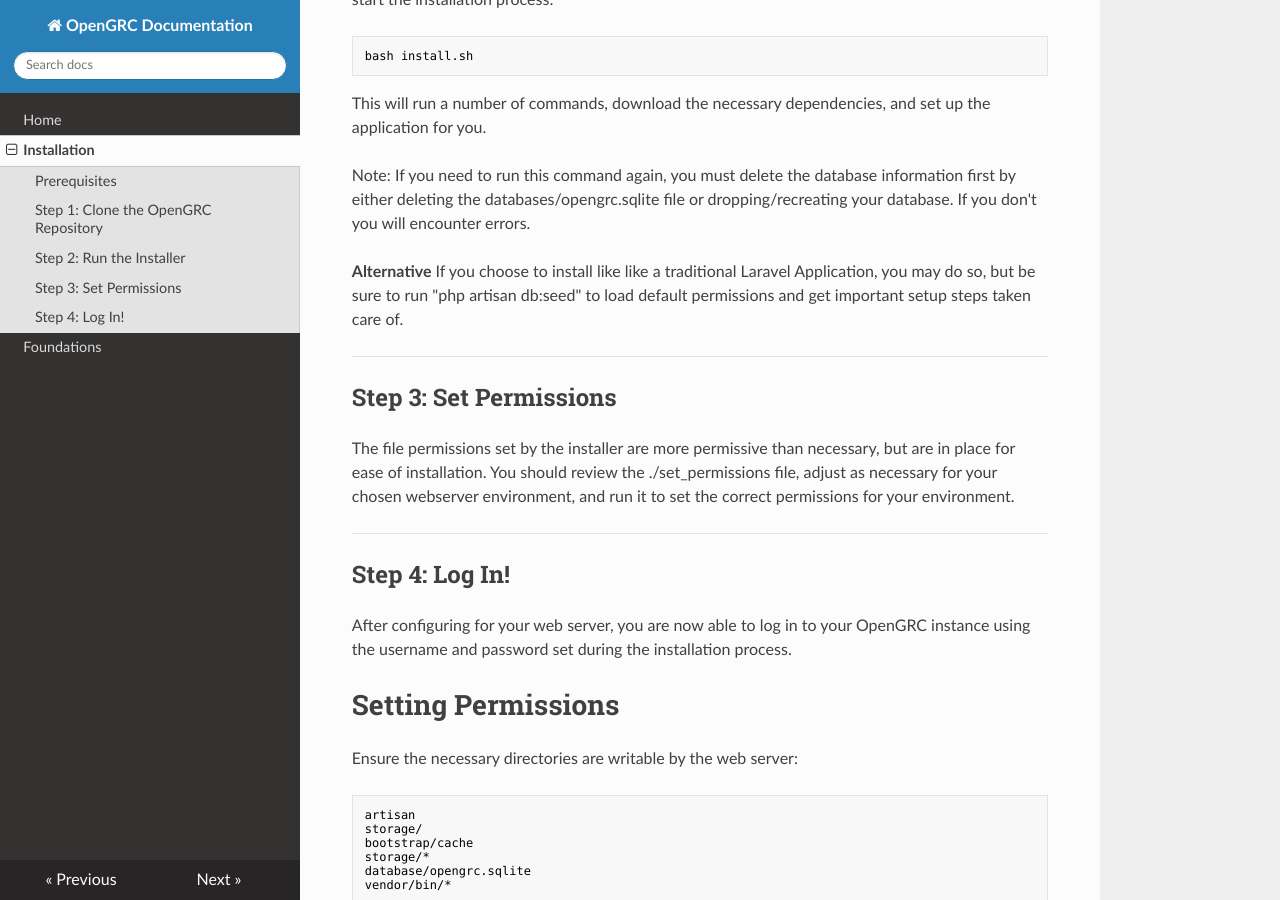
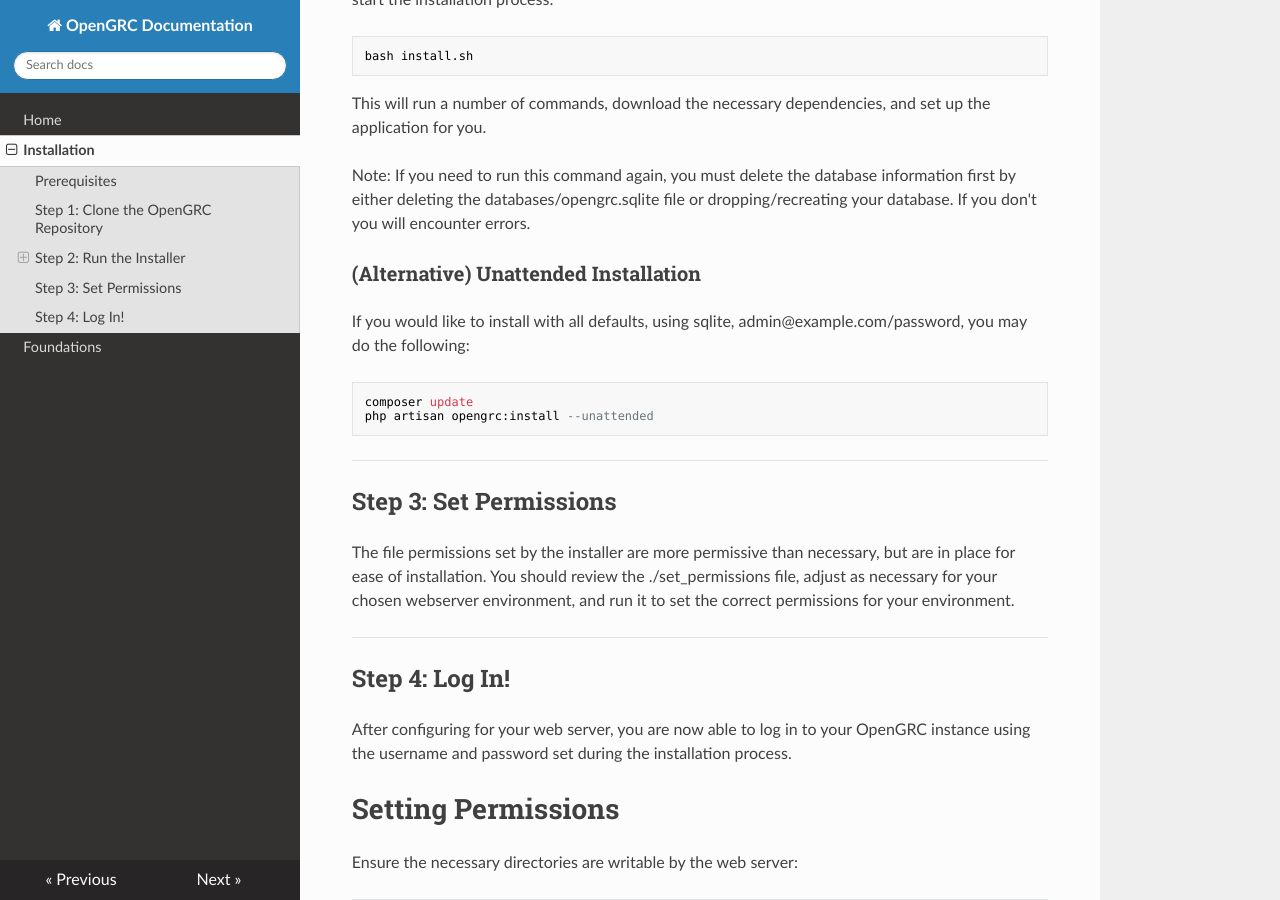
Before and after one commit to LeeMangold/opengrc-docs, an MkDocs documentation site: the page built from docs/installation.md, in a window 1280 px wide and 900 px high, scrolled down 1248 px. Built offline with MkDocs 1.6.1, drawn with Linux system fonts in a browser that asks for light colours; nearby versions of some CDN libraries.

Commit message:
Update installation.md

````diff
--- a/docs/installation.md
+++ b/docs/installation.md
@@ -56,8 +56,12 @@ This will run a number of commands, download the necessary dependencies, and set
 
 Note: If you need to run this command again, you must delete the database information first by either deleting the databases/opengrc.sqlite file or dropping/recreating your database. If you don't you will encounter errors.
 
-**Alternative**
-If you choose to install like like a traditional Laravel Application, you may do so, but be sure to run "php artisan db:seed" to load default permissions and get important setup steps taken care of.
+### (Alternative) Unattended Installation ###
+If you would like to install with all defaults, using sqlite, admin@example.com/password, you may do the following:
+```
+composer update
+php artisan opengrc:install --unattended
+```
 
 ---
 
````
